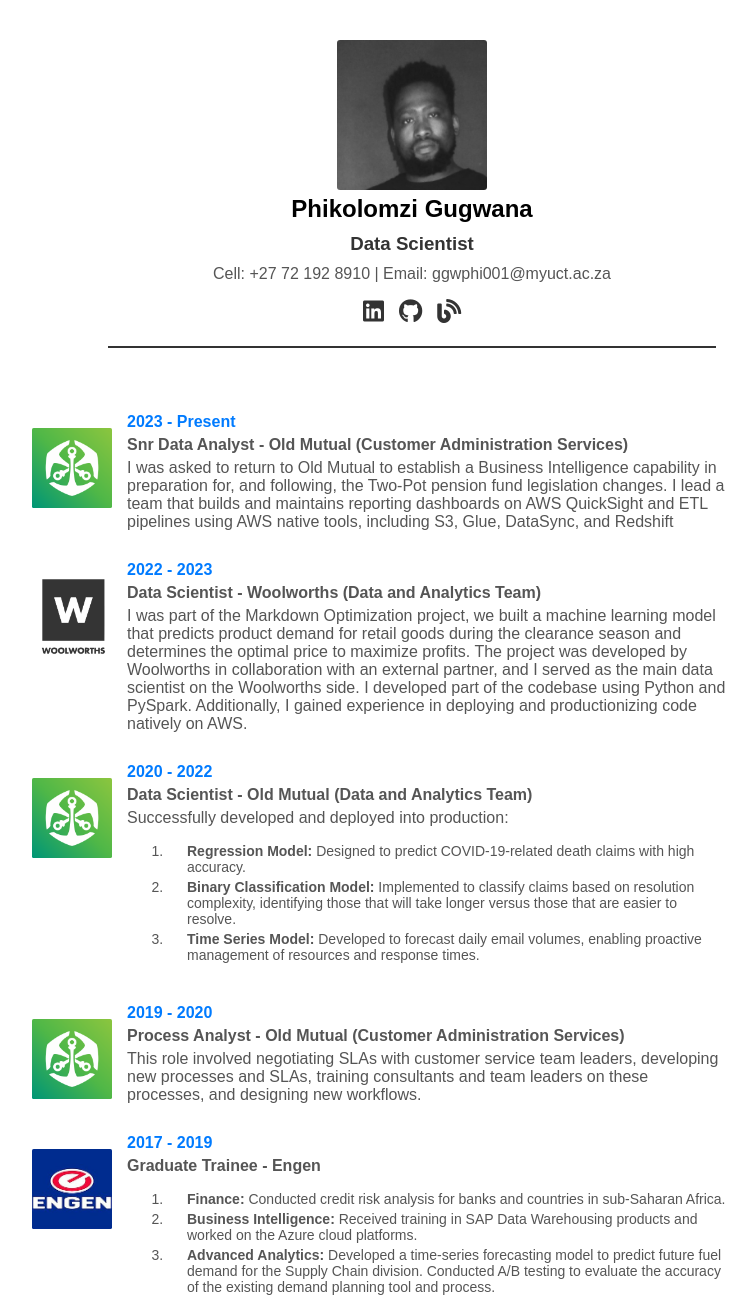
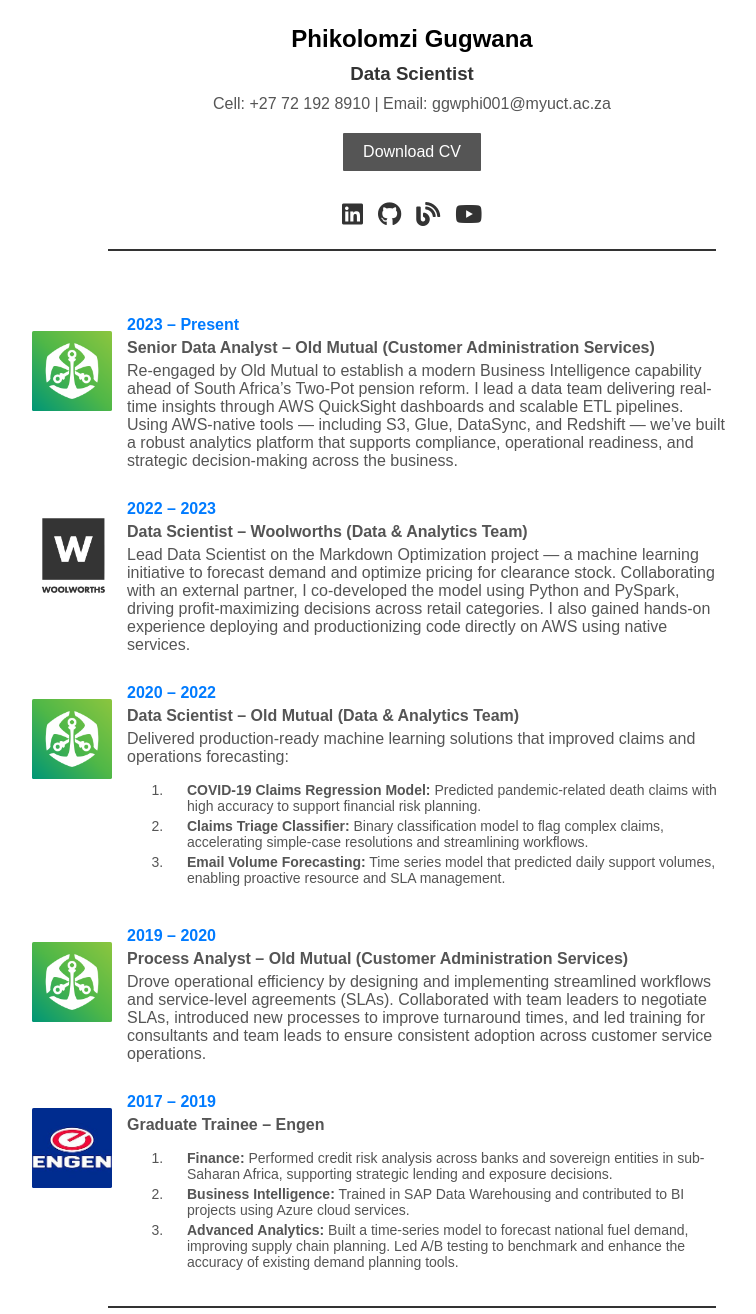
Before and after one commit to gugwana-phikolomzi/gugwana-phikolomzi.github.io, a plain HTML site: page index.html in a window 1280 px wide. Shown: the top 1314 px of the page, without its empty margins (228-984 px from the left). Drawn offline with Linux system fonts and the light colour scheme.

Commit message:
updated CV

```diff
--- a/index.html
+++ b/index.html
@@ -3,6 +3,10 @@
 <head>
     <meta charset="UTF-8">
     <meta name="viewport" content="width=device-width, initial-scale=1.0">
+    <link rel="icon" href="favicon.ico" />
+    <meta name="description" content="Phikolomzi Gugwana – Data Scientist Portfolio">
+    <meta name="author" content="Phikolomzi Gugwana">
+
     <title>Phikolomzi Gugwana</title>
     <!-- Font Awesome -->
     <link rel="stylesheet" href="https://cdnjs.cloudflare.com/ajax/libs/font-awesome/5.15.4/css/all.min.css">
@@ -69,6 +73,9 @@
         .social-icons a[aria-label="Medium"]:hover {
             color: orange; /* Blog - Orange */
         }
+        .social-icons a[aria-label="Youtube"]:hover {
+            color: red !important; /* Blog - Orange */
+        }
         .divider {
             width: 80%;
             height: 2px;
@@ -115,19 +122,37 @@
             color: #555;
             margin-bottom: 4px;
         }
+        .download-btn {
+    margin-top: 15px;
+    margin-bottom: 20px;
+    display: inline-block;
+    background-color: #555;
+    color: #fff;
+    padding: 10px 20px;
+    font-size: 16px;
+    text-decoration: none;
+    border-radius: 1px;
+    transition: background-color 0.3s ease;
+}
+.download-btn:hover {
+    background-color: #0056b3;
+}
+
     </style>
 
 </head>
 <body>
     <div class="container">
-        <img src="cover-photo-four.jpeg" alt="Profile Picture">
         <h2>Phikolomzi Gugwana</h2>
         <h3>Data Scientist</h3>
         <p>Cell: +27 72 192 8910 | Email: ggwphi001@myuct.ac.za</p>
+        <a href="Phikolomzi-Gugwana-CV.pdf" download class="download-btn">Download CV</a>
+
         <div class="social-icons">
-            <a href="https://www.linkedin.com" target="_blank" aria-label="LinkedIn"><i class="fab fa-linkedin"></i></a>
+            <a href="https://www.linkedin.com/in/phikolomzi-gugwana-b04911355/" target="_blank" aria-label="LinkedIn"><i class="fab fa-linkedin"></i></a>
             <a href="https://github.com/gugwana-phikolomzi" target="_blank" aria-label="GitHub"><i class="fab fa-github"></i></a>
             <a href="https://medium.com/@ggwphi001" target="_blank" aria-label="Medium"><i class="fas fa-blog"></i></a>
+            <a href="https://www.youtube.com/@438Analytica" target="_blank" aria-label="YouTube"><i class="fab fa-youtube"></i></a>
         </div>
         <div class="divider"></div>
         <div class="timeline">
@@ -135,53 +160,63 @@
                 <div class="timeline-item">
                     <img src="old-mutual-logo.png" alt="Education Image">
                     <div>
-                        <h4>2023 - Present</h4>
-                        <p><strong>Snr Data Analyst - Old Mutual (Customer Administration Services)</strong></p>
-                        <p>I was asked to return to Old Mutual to establish a Business Intelligence capability in preparation for, and following, the Two-Pot pension fund legislation changes. I lead a team that builds and maintains reporting dashboards on AWS QuickSight and ETL pipelines using AWS native tools, including S3, Glue, DataSync, and Redshift</p>
-
-                    </div>
+                        <h4>2023 – Present</h4>
+                        <p><strong>Senior Data Analyst – Old Mutual (Customer Administration Services)</strong></p>
+                        <p>
+                            Re-engaged by Old Mutual to establish a modern Business Intelligence capability ahead of South Africa’s Two-Pot pension reform. I lead a data team delivering real-time insights through AWS QuickSight dashboards and scalable ETL pipelines. Using AWS-native tools — including S3, Glue, DataSync, and Redshift — we’ve built a robust analytics platform that supports compliance, operational readiness, and strategic decision-making across the business.
+                        </p>
+                      </div>
                 </div>
                 <div class="timeline-item">
                     <img src="woolworths-logo.png" alt="Education Image">
                     <div>
-                        <h4>2022 - 2023</h4>
-                        <p><strong>Data Scientist - Woolworths (Data and Analytics Team)</strong></p>
-                        <p>I was part of the Markdown Optimization project, we built a machine learning model that predicts product demand for retail goods during the clearance season and determines the optimal price to maximize profits. The project was developed by Woolworths in collaboration with an external partner, and I served as the main data scientist on the Woolworths side. I developed part of the codebase using Python and PySpark. Additionally, I gained experience in deploying and productionizing code natively on AWS.</p>
+                        <h4>2022 – 2023</h4>
+                        <p><strong>Data Scientist – Woolworths (Data & Analytics Team)</strong></p>
+                        <p>
+                          Lead Data Scientist on the Markdown Optimization project — a machine learning initiative to forecast demand and optimize pricing for clearance stock. Collaborating with an external partner, I co-developed the model using Python and PySpark, driving profit-maximizing decisions across retail categories. I also gained hands-on experience deploying and productionizing code directly on AWS using native services.
+                        </p>
+                      </div>
 
-                    </div>
                 </div>
                 <div class="timeline-item">
                     <img src="old-mutual-logo.png" alt="Education Image">
                     <div>
-                        <h4>2020 - 2022</h4>
-                        <p><strong>Data Scientist - Old Mutual (Data and Analytics Team)</strong></p>
-                        <p>Successfully developed and deployed into production:</p>
+                        <h4>2020 – 2022</h4>
+                        <p><strong>Data Scientist – Old Mutual (Data & Analytics Team)</strong></p>
+                        <p>
+                          Delivered production-ready machine learning solutions that improved claims and operations forecasting:
+                        </p>
                         <ul>
-                            <li><strong>Regression Model:</strong> Designed to predict COVID-19-related death claims with high accuracy.</li>
-                            <li><strong>Binary Classification Model:</strong> Implemented to classify claims based on resolution complexity, identifying those that will take longer versus those that are easier to resolve.</li>
-                            <li><strong>Time Series Model: </strong>Developed to forecast daily email volumes, enabling proactive management of resources and response times.</li>
+                          <li><strong>COVID-19 Claims Regression Model:</strong> Predicted pandemic-related death claims with high accuracy to support financial risk planning.</li>
+                          <li><strong>Claims Triage Classifier:</strong> Binary classification model to flag complex claims, accelerating simple-case resolutions and streamlining workflows.</li>
+                          <li><strong>Email Volume Forecasting:</strong> Time series model that predicted daily support volumes, enabling proactive resource and SLA management.</li>
                         </ul>
-                    </div>
+                      </div>
+
                 </div>
                 <div class="timeline-item">
                     <img src="old-mutual-logo.png" alt="Education Image">
                     <div>
-                        <h4>2019 - 2020</h4>
-                        <p><strong>Process Analyst - Old Mutual (Customer Administration Services)</strong></p>
-                        <p>This role involved negotiating SLAs with customer service team leaders, developing new processes and SLAs, training consultants and team leaders on these processes, and designing new workflows.</p>
-                    </div>
+                        <h4>2019 – 2020</h4>
+                        <p><strong>Process Analyst – Old Mutual (Customer Administration Services)</strong></p>
+                        <p>
+                          Drove operational efficiency by designing and implementing streamlined workflows and service-level agreements (SLAs). Collaborated with team leaders to negotiate SLAs, introduced new processes to improve turnaround times, and led training for consultants and team leads to ensure consistent adoption across customer service operations.
+                        </p>
+                      </div>
+
                 </div>
                 <div class="timeline-item">
                     <img src="engen-logo.jpg" alt="Work Experience Image">
                     <div>
-                        <h4>2017 - 2019</h4>
-                        <p><strong>Graduate Trainee - Engen</strong></p>
+                        <h4>2017 – 2019</h4>
+                        <p><strong>Graduate Trainee – Engen</strong></p>
                         <ul>
-                            <li><strong>Finance: </strong> Conducted credit risk analysis for banks and countries in sub-Saharan Africa.</li>
-                            <li><strong>Business Intelligence:</strong> Received training in SAP Data Warehousing products and worked on the Azure cloud platforms.</li>
-                            <li><strong>Advanced Analytics:</strong> Developed a time-series forecasting model to predict future fuel demand for the Supply Chain division. Conducted A/B testing to evaluate the accuracy of the existing demand planning tool and process.</li>
+                          <li><strong>Finance:</strong> Performed credit risk analysis across banks and sovereign entities in sub-Saharan Africa, supporting strategic lending and exposure decisions.</li>
+                          <li><strong>Business Intelligence:</strong> Trained in SAP Data Warehousing and contributed to BI projects using Azure cloud services.</li>
+                          <li><strong>Advanced Analytics:</strong> Built a time-series model to forecast national fuel demand, improving supply chain planning. Led A/B testing to benchmark and enhance the accuracy of existing demand planning tools.</li>
                         </ul>
-                    </div>
+                      </div>
+
                 </div>
                 <!-- Divider for separation -->
                 <div class="divider"></div>
```
Also changed, not shown: favicon.ico (added), 1 other file.
